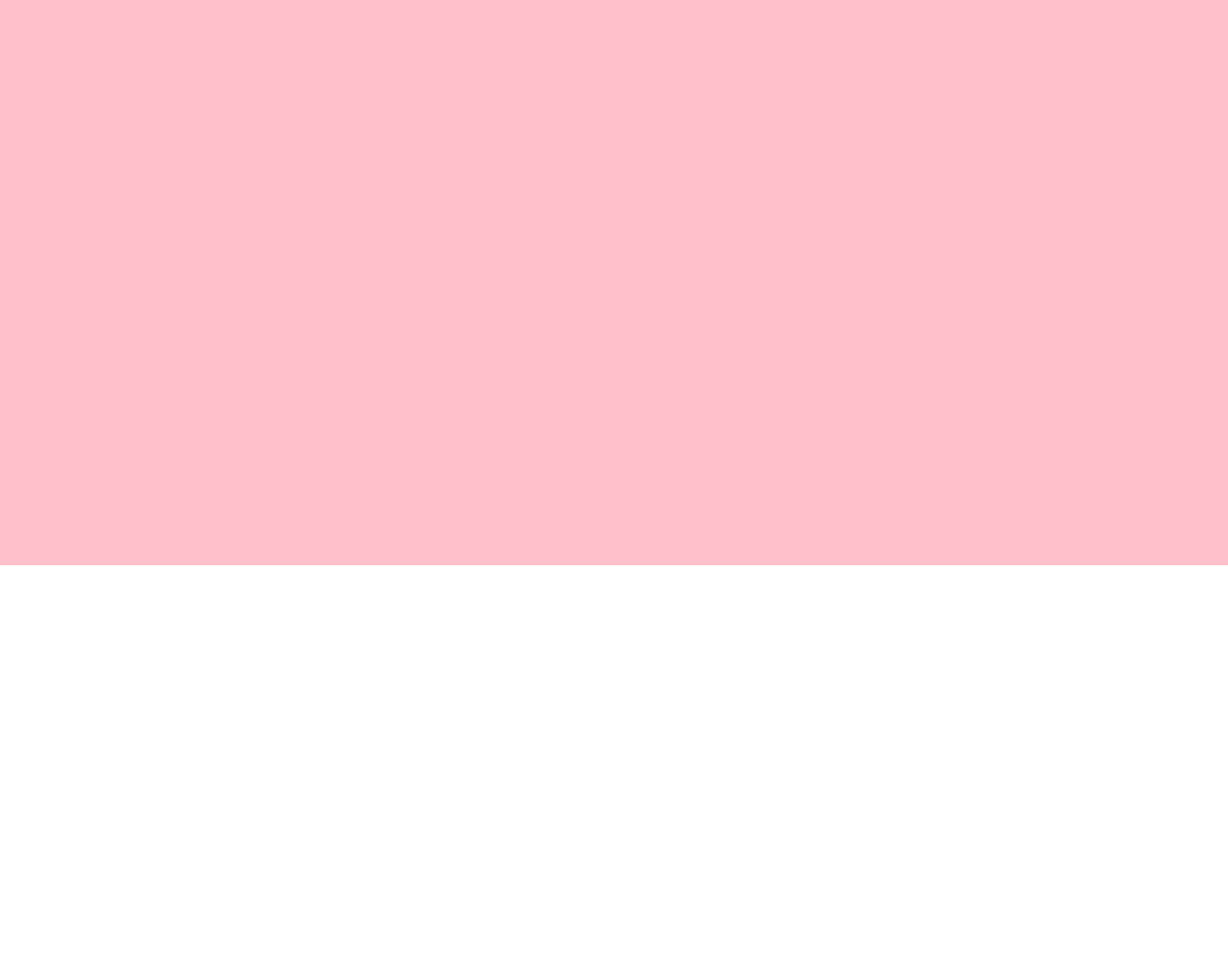
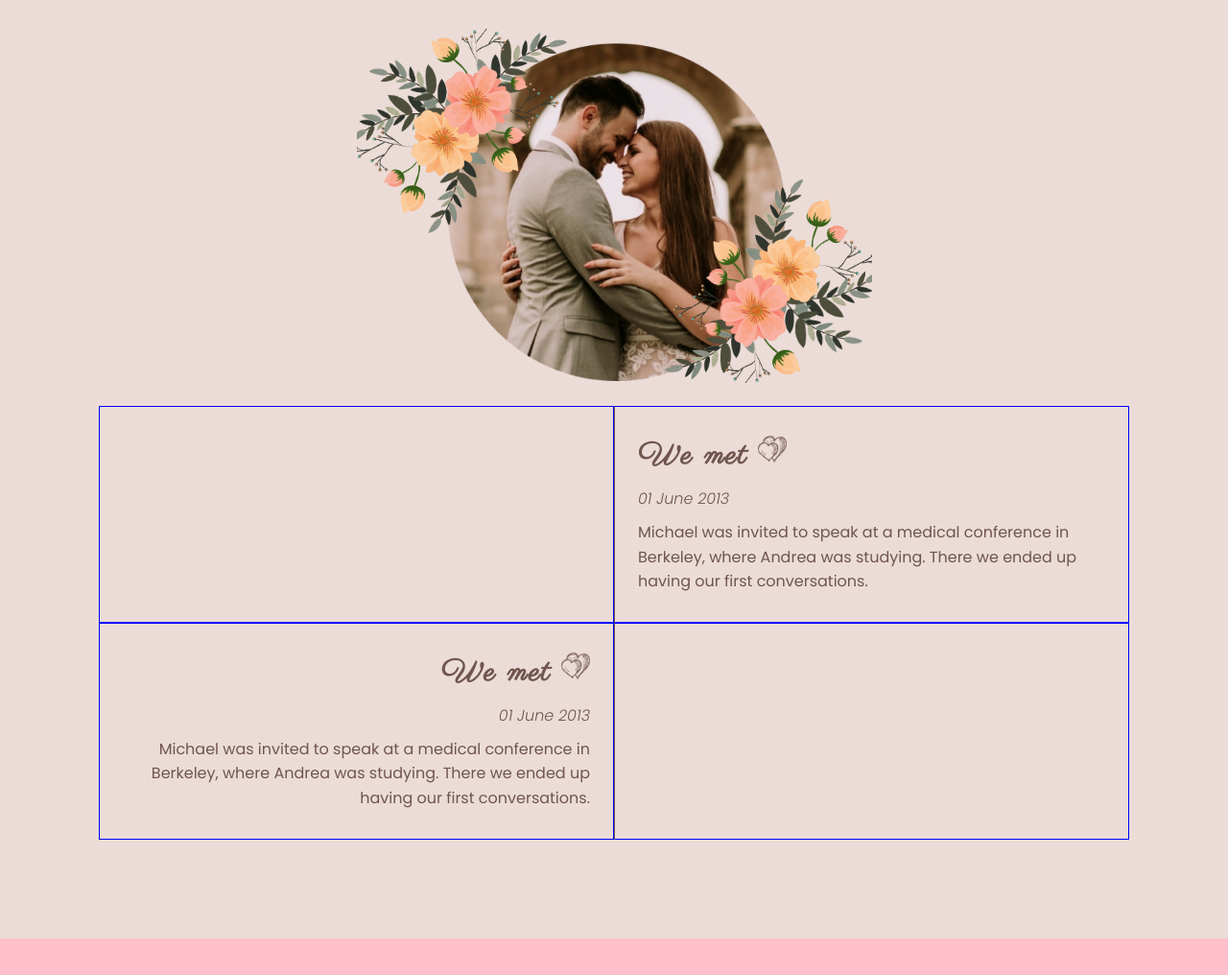
Before and after one commit to frontendjess/wedding-01-diorsolutions, a plain HTML site: page index.html in a window 1280 px wide. Shown: the part 1551-2567 px from the top of the page at 96% size. Before the commit the page ends 2140 px from the top, so only its background shows below. Drawn offline with Linux system fonts and the light colour scheme.

Commit message:
working on homepage - timeline

```diff
--- a/css/partials/home.css
+++ b/css/partials/home.css
@@ -69,7 +69,7 @@
 
 .section-headline {
 	font-family: 'Parisienne', cursive;
-	font-size: 4.2rem;
+	font-size: 5.2rem;
 	letter-spacing: 0.22rem;
 }
 
@@ -80,3 +80,75 @@
 .section-text {
 	padding: 2.4rem 0;
 }
+
+/* timeline */
+
+.timeline {
+	background-color: var(--light-bg-color);
+}
+
+.timeline-container {
+	margin: 0 auto;
+	text-align: center;
+}
+
+.timeline-couple {
+	max-width: 50%;
+	display: block;
+	margin: 0 auto;
+	padding: 2.4rem 0;
+}
+
+.timeline-flex-container {
+	display: flex;
+	flex-direction: column;
+	width: 100%;
+}
+
+.timeline-flex-row {
+	display: flex;
+	/* flex-direction: column; */
+	width: 100%;
+}
+
+.timeline-flex-column {
+	width: 50%;
+	border: solid 1px blue;
+}
+
+.timeline-flex-column h3,
+.timeline-flex-column h4,
+.timeline-flex-column p {
+	padding: 0.5rem 0;
+}
+
+.timeline-column-left {
+	text-align: right;
+	padding: 2.4rem;
+}
+
+.timeline-column-right {
+	border-left: solid 1px var(--main-font-color-dark);
+	padding: 2.4rem;
+	text-align: left;
+}
+
+.timeline-sub-heading {
+	font-family: 'Parisienne', cursive;
+	font-size: 3.2rem;
+	letter-spacing: 0.16rem;
+}
+
+.timeline-sub-heading-img {
+	width: 30px;
+}
+
+.timeline-date {
+	font-size: 1.6rem;
+	font-weight: 400;
+	font-style: italic;
+}
+
+.timeline-text {
+	line-height: 2.56rem;
+}
--- a/index.html
+++ b/index.html
@@ -73,6 +73,51 @@
 			</div>
 		</section>
 
+		<section class="timeline" id="timeline">
+			<div class="container">
+				<div class="timeline-container">
+					<h2 class="section-headline">How our journey began</h2>
+					<img src="img/pattern-divider.png" class="pattern-divider" />
+					<img src="img/weddingcouple-intro2.png" class="timeline-couple" />
+					<div class="timeline-flex-container">
+						<!-- row 1 -->
+						<div class="timeline-flex-row">
+							<div class="timeline-flex-column timeline-column-left"></div>
+							<div class="timeline-flex-column timeline-column-right">
+								<h3 class="timeline-sub-heading">
+									We met
+									<img src="img/hearts.png" class="timeline-sub-heading-img" />
+								</h3>
+								<h4 class="timeline-date">01 June 2013</h4>
+								<p class="timeline-text">
+									Michael was invited to speak at a medical conference in
+									Berkeley, where Andrea was studying. There we ended up having
+									our first conversations.
+								</p>
+							</div>
+						</div>
+
+						<!-- row 2 -->
+						<div class="timeline-flex-row">
+							<div class="timeline-flex-column timeline-column-left">
+								<h3 class="timeline-sub-heading">
+									We met
+									<img src="img/hearts.png" class="timeline-sub-heading-img" />
+								</h3>
+								<h4 class="timeline-date">01 June 2013</h4>
+								<p class="timeline-text">
+									Michael was invited to speak at a medical conference in
+									Berkeley, where Andrea was studying. There we ended up having
+									our first conversations.
+								</p>
+							</div>
+							<div class="timeline-flex-column timeline-column-right"></div>
+						</div>
+					</div>
+				</div>
+			</div>
+		</section>
+
 		<section class="blank"></section>
 
 		<script src="js/main.js"></script>
```
Also changed, not shown: img/engagement ring.png (added), img/hearts.png (added), img/palmtrees.png (added), img/weddingcake.png (added), img/weddingcouple-intro2.png (added).
